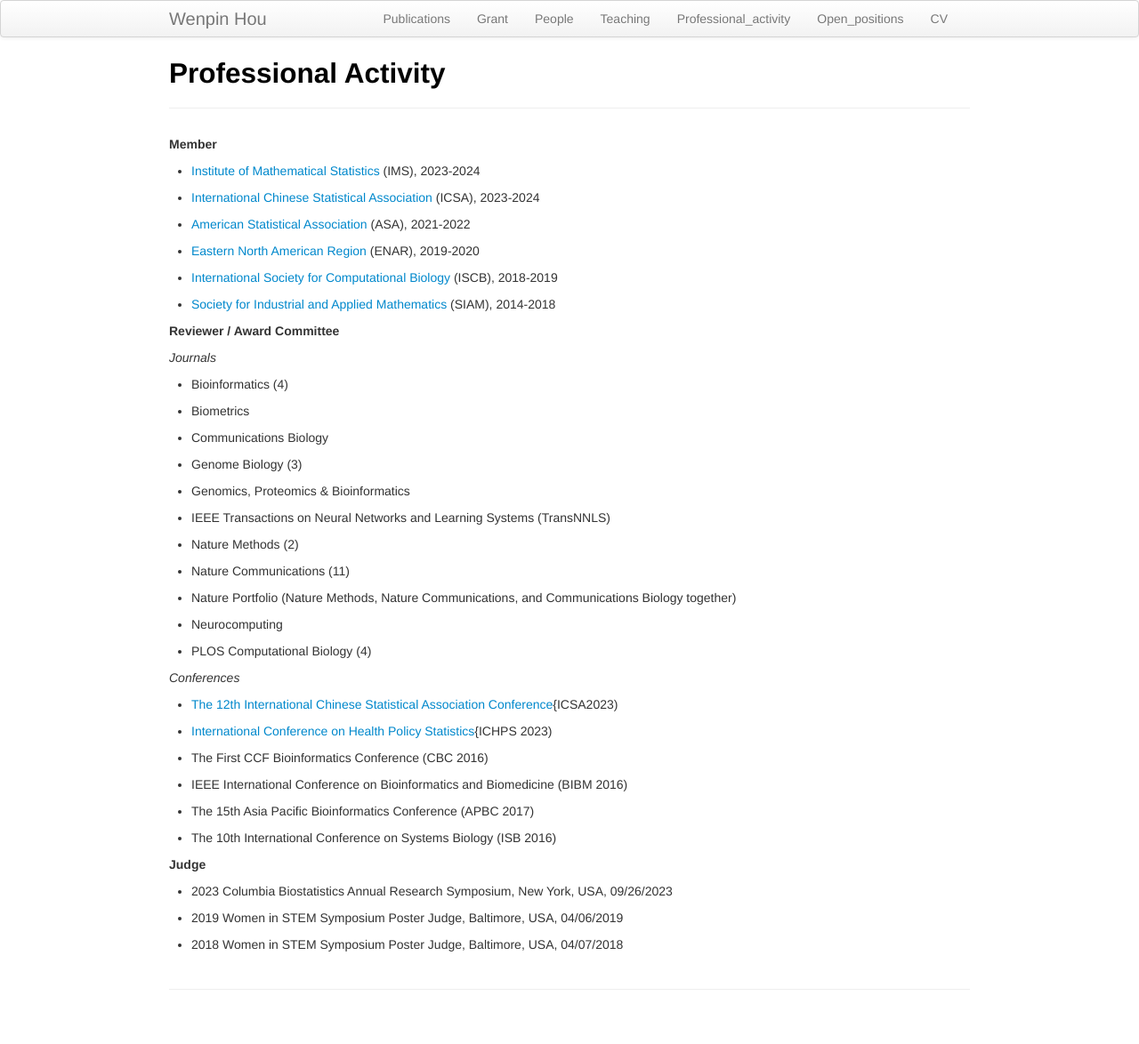
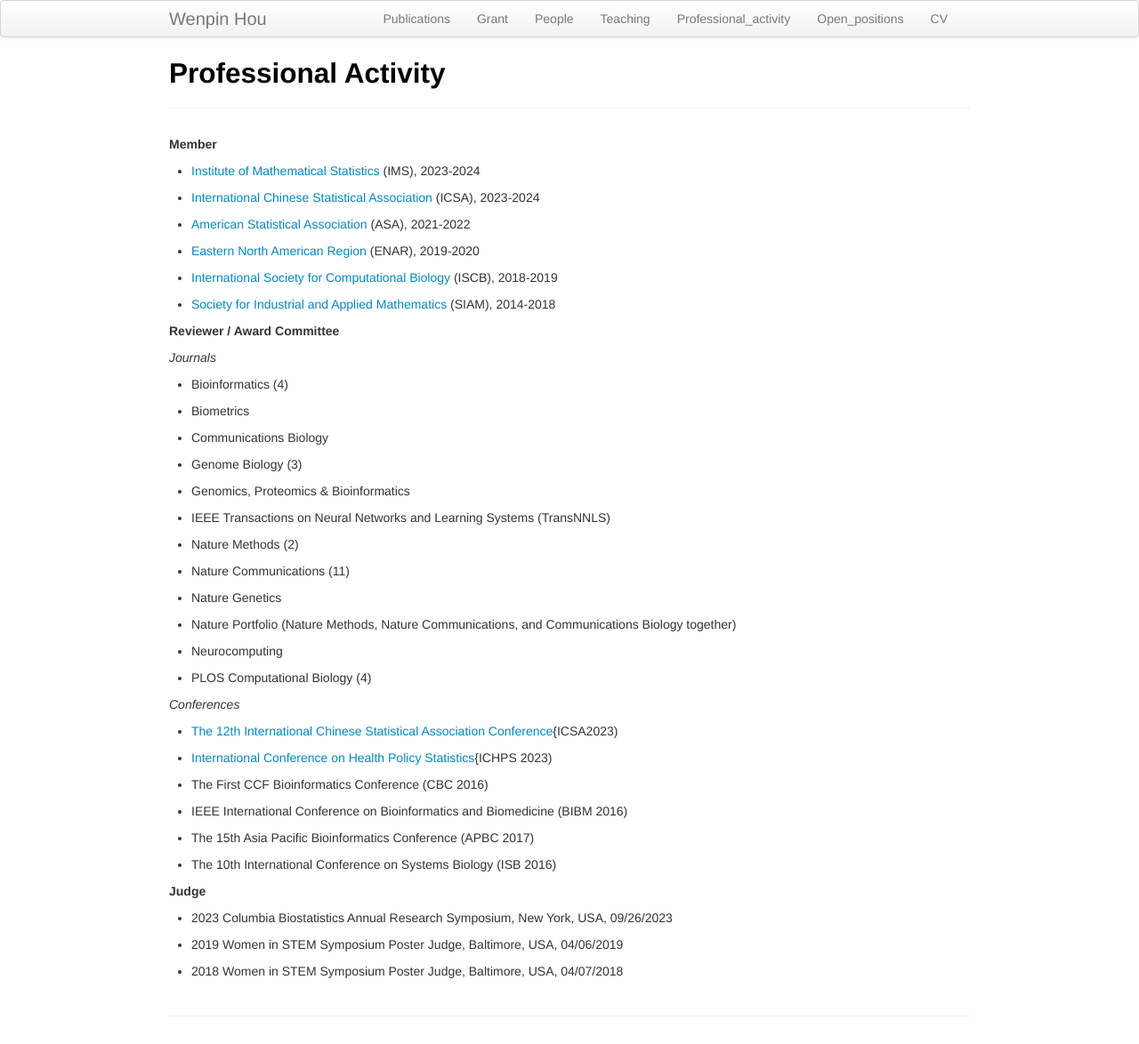
Before and after one commit to Winnie09/Wenpin_Hou, a Jekyll site: the page built from pages/professional.md, in a window 1280 px wide. Shown: the whole page at 89% size. Built offline with Jekyll 4.4.1, drawn with Linux system fonts in a browser that asks for light colours; before the commit the page ends 1144 px from its top, so only the background shows below that.

Commit message:
add review

```diff
--- a/pages/professional.md
+++ b/pages/professional.md
@@ -37,6 +37,8 @@ title: Professional Activity
 
 - Nature Communications (11)
 
+- Nature Genetics
+
 - Nature Portfolio (Nature Methods, Nature Communications, and Communications Biology together)
 
 - Neurocomputing
```
